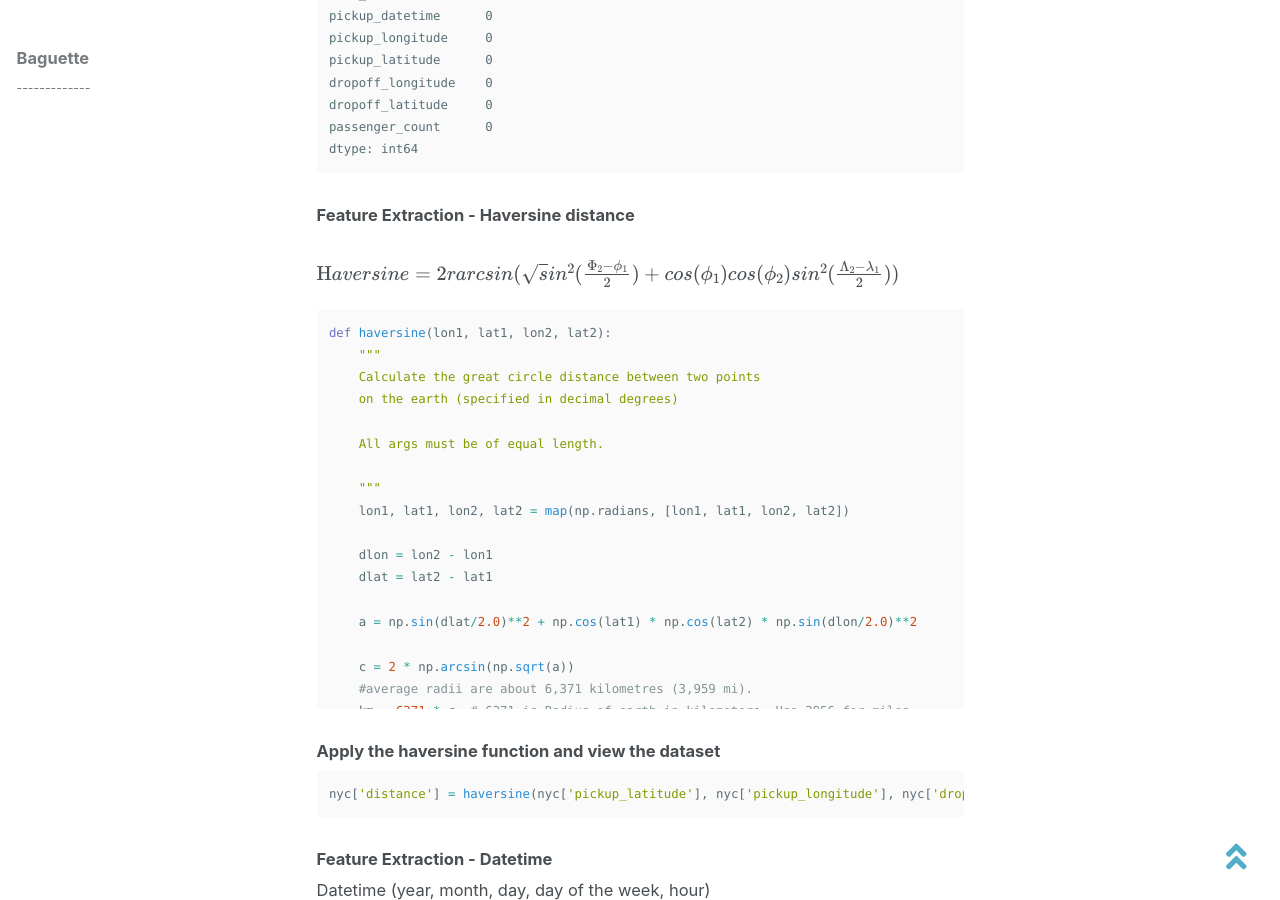
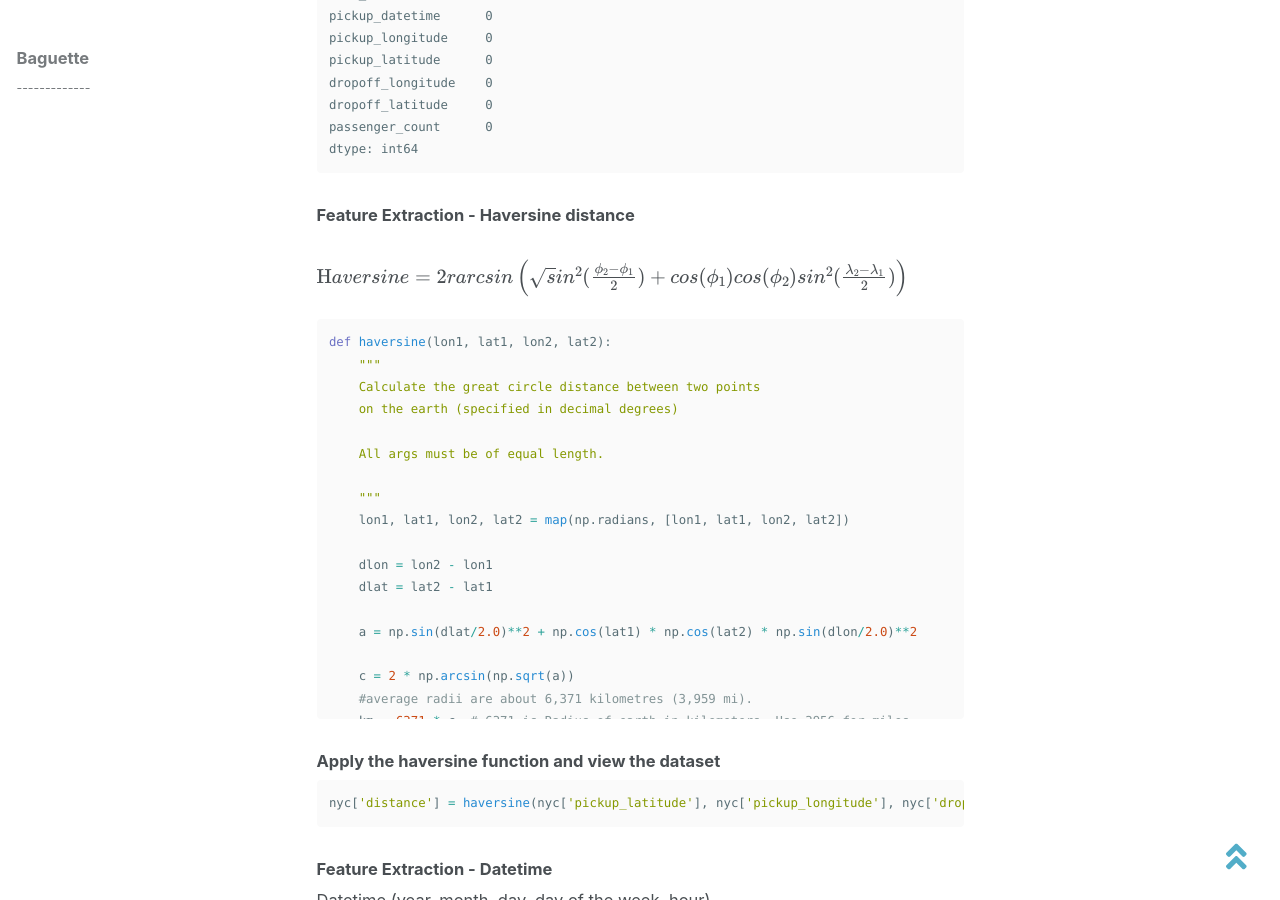
Before and after one commit to baguettexci/baguettexci.gituhb.io, a Jekyll site: the page built from _posts/2018-10-28-NYC-Taxi.md, in a window 1280 px wide and 900 px high, scrolled down 2277 px. Built offline with Jekyll 4.4.1, drawn with Linux system fonts in a browser that asks for light colours; nearby versions of some CDN libraries; formulas are drawn with MathJax 3.

Commit message:
Update 2018-10-28-NYC-Taxi.md

````diff
--- a/_posts/2018-10-28-NYC-Taxi.md
+++ b/_posts/2018-10-28-NYC-Taxi.md
@@ -148,7 +148,7 @@
 ### Feature Extraction - Haversine distance
 
 <br/>
-$${\text Haversine}= {\text 2r arcsin}(\sqrt sin^2(\frac{\Phi_2 - \phi_1}{2}) + cos(\phi_1)cos(\phi_2)sin^2(\frac{\Lambda_2 - \lambda_1}{2}))$$
+$${\text Haversine}= {\text 2r arcsin}\left(\sqrt sin^2(\frac{\phi_2 - \phi_1}{2}) + cos(\phi_1)cos(\phi_2)sin^2(\frac{\lambda_2 - \lambda_1}{2})\right)$$
 <br/>
 
 ```python
````
